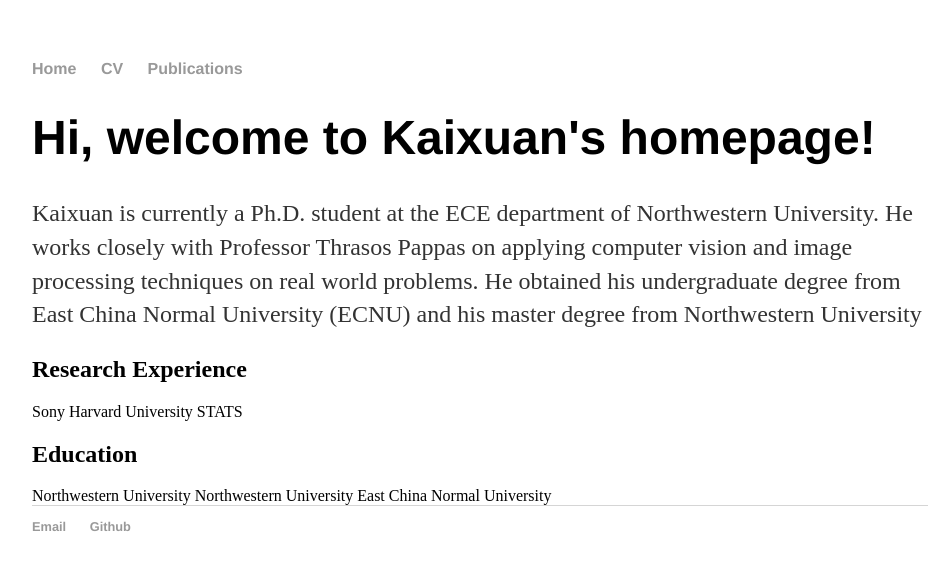
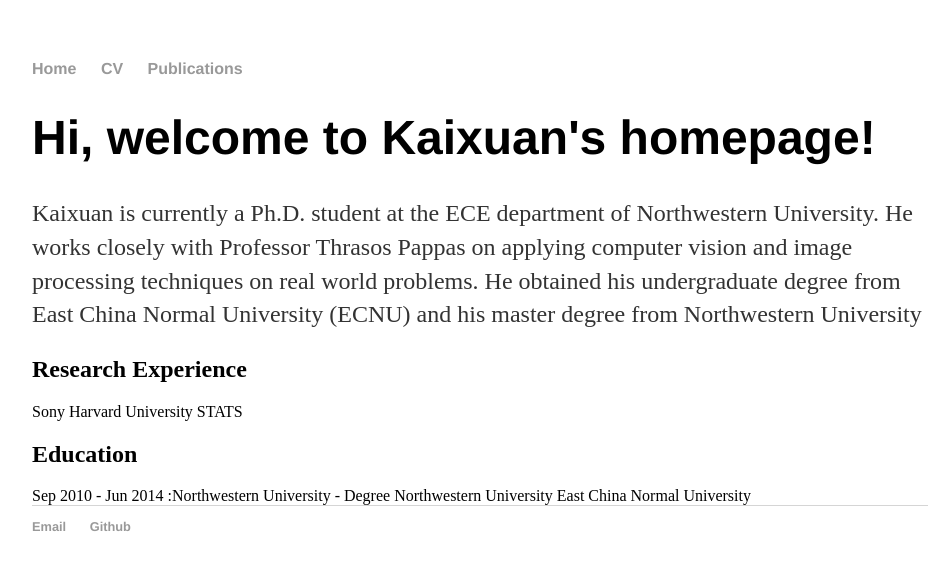
Before and after one commit to KaixuanZ/KaixuanZ.github.io, a Jekyll site: the page built from index.html, in a window 1280 px wide. Shown: the top 570 px of the page, without its empty margins (160-1112 px from the left). Built offline with Jekyll 4.4.1, drawn with Linux system fonts in a browser that asks for light colours.

Commit message:
Update index.html

```diff
--- a/index.html
+++ b/index.html
@@ -15,11 +15,14 @@
 	STATS
 
 	<h2> Education </h2>
+	Sep 2010 - Jun 2014
+	:Northwestern University
 
-	Northwestern University
+	- Degree
 
 	Northwestern University
 
 	East China Normal University
 
+
 </div><!-- /.blurb -->
```
